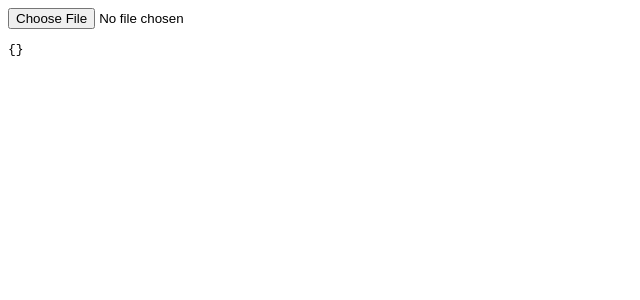
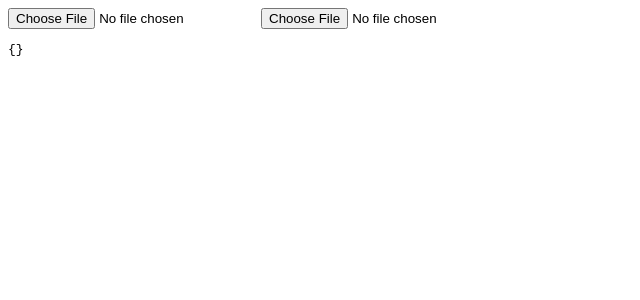
Before and after one commit to Davvue/i18n-browser, an Angular app: page /browser/upload in a window 1280 px wide. Shown: the top 300 px of the page, without its empty margins (0-640 px from the left). Built offline with nearby package versions, Linux system fonts and the light colour scheme.

Commit message:
upload two translation files

```diff
--- a/src/app/features/browser/pages/upload/upload.html
+++ b/src/app/features/browser/pages/upload/upload.html
@@ -1,4 +1,6 @@
 <input type="file" accept="application/json" (change)="handleFileInput($event)"/>
+
+<input type="file" accept="application/json" (change)="handleFileInput2($event)" />
 
 <pre>
 {{ translationService.translations() | json}}
--- a/src/app/features/browser/pages/upload/upload.ts
+++ b/src/app/features/browser/pages/upload/upload.ts
@@ -18,4 +18,13 @@ export class Upload {
 
     void this.translationService.loadLocale("en", file);
   }
+
+  handleFileInput2(event: Event) {
+    if (!(event.target instanceof HTMLInputElement)) return;
+
+    const file = event.target.files?.item(0);
+    if (file == null) return;
+
+    void this.translationService.loadLocale("de", file);
+  }
 }
```
